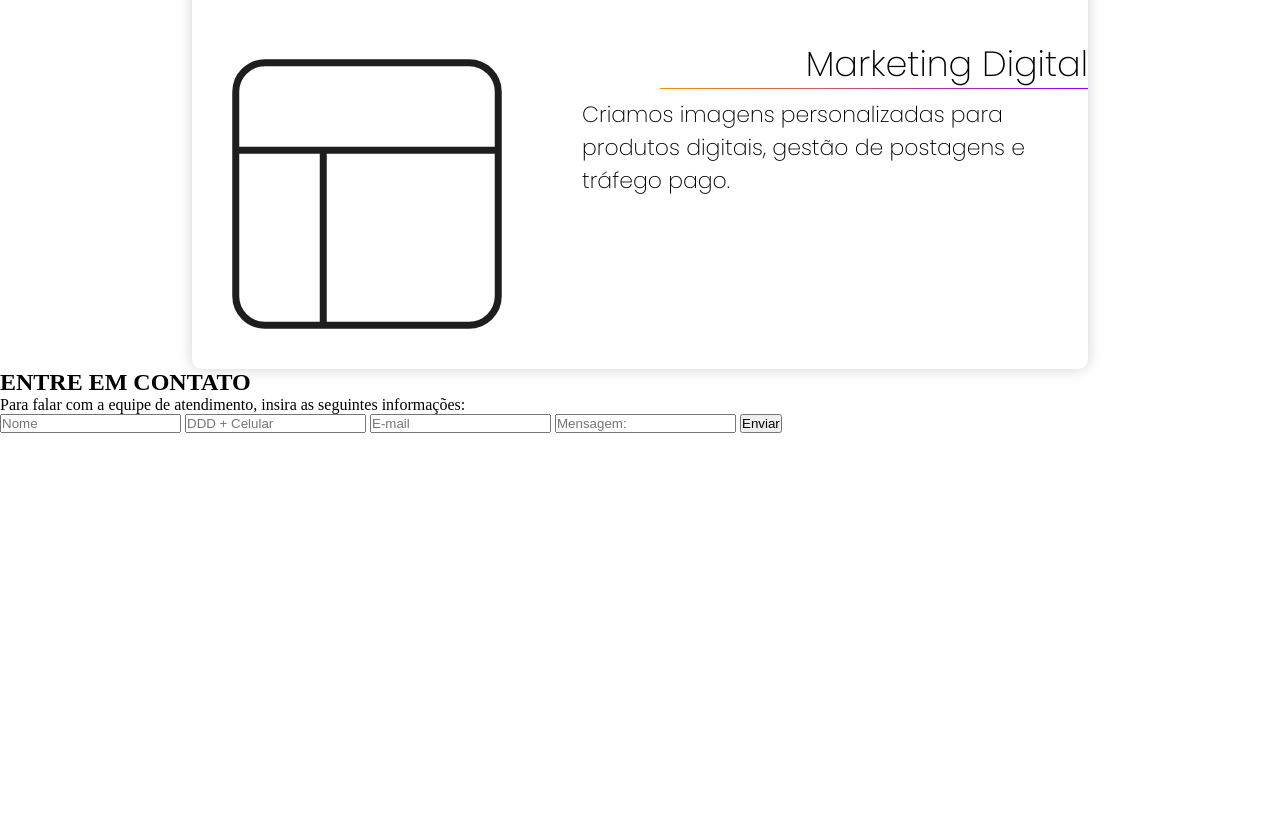
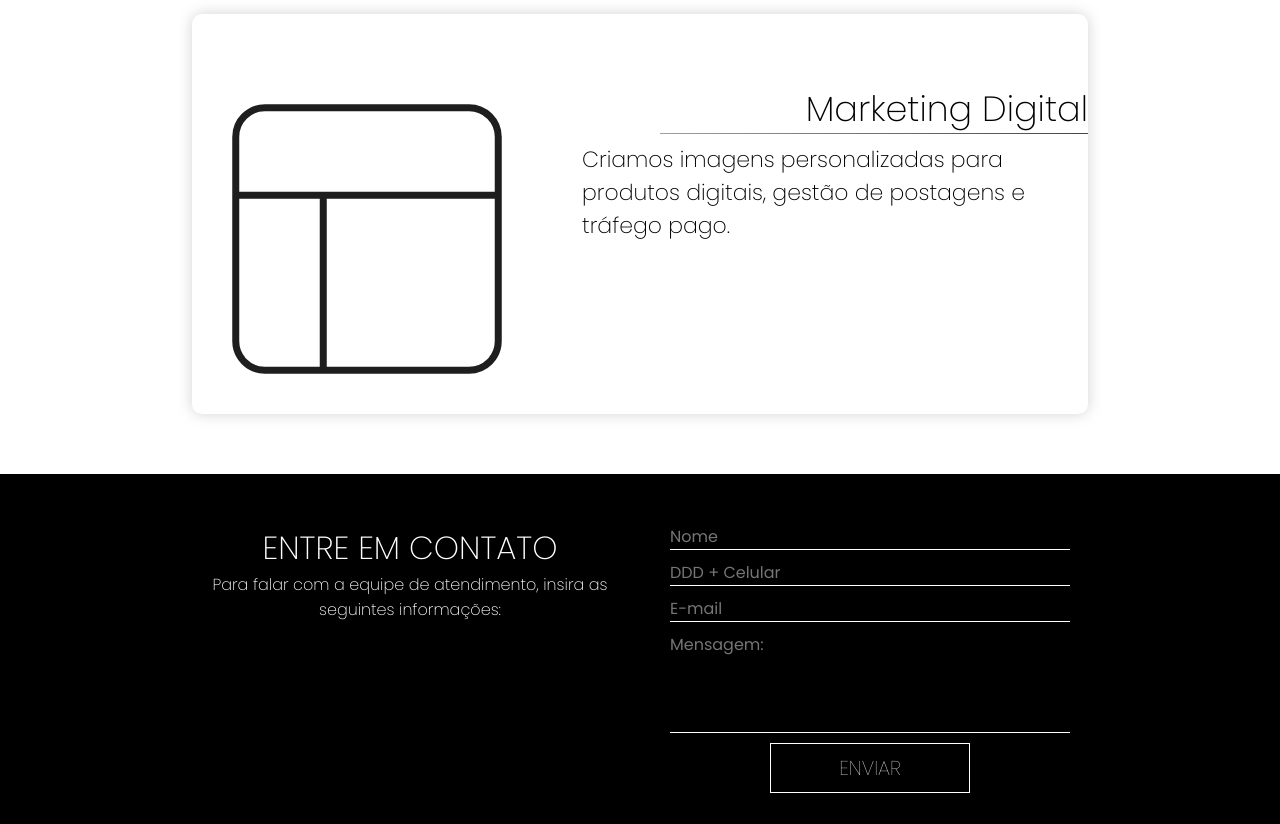
Before and after one commit to Kehs4/kldigital, a plain HTML site: page kldigital.html in a window 1280 px wide. Shown: the part 1676-2500 px from the top of the page. Before the commit the page ends 2109 px from the top, so only its background shows below. Drawn offline with Linux system fonts and the light colour scheme.

Commit message:
added contact section

```diff
--- a/index.html
+++ b/kldigital.html
@@ -26,7 +26,7 @@
         <p class="first-section-p1">Aqui trabalhamos para que sua empresa fique sempre no topo!</p>
         <p class="first-section-p2">Soluções para websites, branding e marketing digital.</p>
         <p class="first-section-p3">Confira nossos serviços abaixo!</p>
-        <img src="imgs/Seta.svg" alt="" srcset="" width="60" height="60">
+        <img src="imgs/Seta.svg" alt="" srcset="" width="60" height="60" class="first-section-btn-seta">
     </section>
 
     <section class="section-services">
@@ -68,34 +68,39 @@
 
     <section class="section-contact">
         <div class="section-contact-text">
-            <h2>ENTRE EM CONTATO</h2>
+            <p class="contact-title">ENTRE EM CONTATO</p>
             <p>Para falar com a equipe de atendimento, insira as seguintes informações:</p>
+        </div>
+
         <div class="section-contact-form">
-                <form action="submit">
-                    <input type="text"
+            <form class="form-contact" action="submit">
+                <input class="input"
+                type="text"
                 name="email"
                 id="email"
                 placeholder="Nome" required>
-                    <input type="tel"
+
+                <input class="input"
+                type="tel"
                 name="celular"
                 id="celular"
-                    placeholder="DDD + Celular">
+                placeholder="DDD + Celular" required>
 
-                    <input type="email"
+                <input class="input"
+                type="email"
                 name="email"
                 id="email"
                 placeholder="E-mail" required>
 
-                    <input type="text""
-                    name="mensagem"
-                    id="mensagem"
-                    placeholder="Mensagem:">
+                <textarea class="form-textarea"
+                placeholder="Mensagem:"
+                rows="4"
+                required></textarea>
 
-                    <button type="submit"
-                    >Enviar</button>
+                <button class="btn-form-send" type="submit">ENVIAR</button>
             </form>
         </div>
-        </div>
+
     </section>
 </body>
 </html>
--- a/style.css
+++ b/style.css
@@ -101,6 +101,15 @@ a {
     max-width: 1500px;
 }
 
+.first-section-btn-seta {
+    cursor: pointer;
+    transition: all 0.5s;
+}
+
+.first-section-btn-seta:hover {
+    transform: scale(1.1);
+}
+
 .section-services {
     display: flex;
     justify-content: center;
@@ -110,7 +119,7 @@ a {
     margin: auto;
     box-shadow: 0px 0px 15px 0px rgb(211, 211, 211);
     border-radius: 10px;
-    margin-top: 15px;
+    margin-top: 30px;
 }
 
 .section-services-websites {
@@ -179,3 +188,81 @@ a {
     font-size: 22px;
     margin: auto;
 }
+
+.section-contact {
+    display: flex;
+    background-color: black;
+    color: white;
+    font-family: Poppins, sans-serif;
+    font-weight: 200;
+    height: 350px;
+    margin: auto;
+    margin-top: 60px;
+}
+
+.section-contact-text {
+    font-size: 1rem;
+    align-items: center;
+    justify-content: center;
+    text-align: center;
+    margin: auto;
+    max-width: 400px;
+    margin-top: 50px;
+    margin-right: 30px;
+}
+
+.contact-title {
+    font-size: 2rem;
+}
+
+.form-contact {
+    display: flex;
+    flex-direction: column;
+    gap: 10px;
+}
+
+.section-contact-form {
+    vertical-align: middle;
+    text-align: center;
+    margin: auto;
+    margin-top: 50px;
+    margin-left: 30px;
+}
+
+.input {
+    background: transparent;
+    border: none;
+    border-bottom: 1px solid white;
+    font-family: Poppins, sans-serif;
+    color: white;
+    width: 400px;
+    font-size: 1rem;
+}
+
+.input:focus {
+    outline: none;
+}
+
+.form-textarea {
+    font-family: Poppins, sans-serif;
+    background-color: black;
+    color: rgb(231, 231, 231);
+    font-size: 1rem;
+    outline: none;
+    border: none;
+    border-bottom: 1px solid white;
+    resize: none;
+}
+
+
+.btn-form-send {
+    background-color: black;
+    border: 1px solid white;
+    color: white;
+    width: 200px;
+    height: 50px;
+    font-size: 20px;
+    font-family: Poppins, sans-serif;
+    font-weight: 100;
+    margin: auto;
+}
```
Lines whose indentation alone changed are shown as unchanged.
